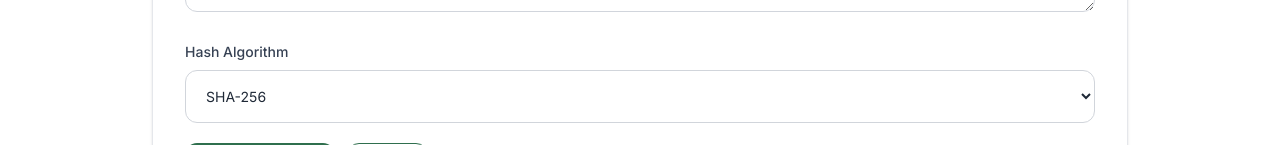
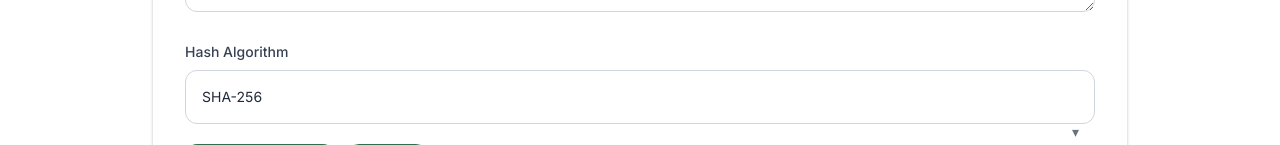
Before and after one commit to vaarunsonawwane-ops/yoryantra-new, a Next.js app: page /tools/hash-generator in a window 1280 px wide. Shown: the part 655-800 px from the top of the page. Built offline with nearby package versions, Linux system fonts and the light colour scheme.

Commit message:
Hash Generator drop down fixed

```diff
--- a/app/tools/hash-generator/ToolClient.tsx
+++ b/app/tools/hash-generator/ToolClient.tsx
@@ -3,6 +3,7 @@
 import { useState } from "react";
 import Link from "next/link";
 import ToolShell from "@/app/components/ToolShell";
+import YoryantraSelect from "@/app/components/YoryantraSelect";
 
 export default function ToolClient() {
   const [input, setInput] = useState("");
@@ -79,20 +80,18 @@ export default function ToolClient() {
           Hash Algorithm
         </label>
 
-        <select
+        <YoryantraSelect
           value={algorithm}
-          onChange={(e) =>
-            setAlgorithm(
-              e.target.value
-            )
+          onChange={(value) =>
+            setAlgorithm(value)
           }
-          className="w-full rounded-xl border border-gray-300 p-4 text-sm outline-none focus:ring-2 focus:ring-[var(--green)] focus:border-transparent transition"
-        >
-          <option>SHA-1</option>
-          <option>SHA-256</option>
-          <option>SHA-384</option>
-          <option>SHA-512</option>
-        </select>
+          options={[
+            { label: "SHA-1", value: "SHA-1" },
+            { label: "SHA-256", value: "SHA-256" },
+            { label: "SHA-384", value: "SHA-384" },
+            { label: "SHA-512", value: "SHA-512" },
+          ]}
+        />
       </div>
 
       {/* ACTIONS */}
```
